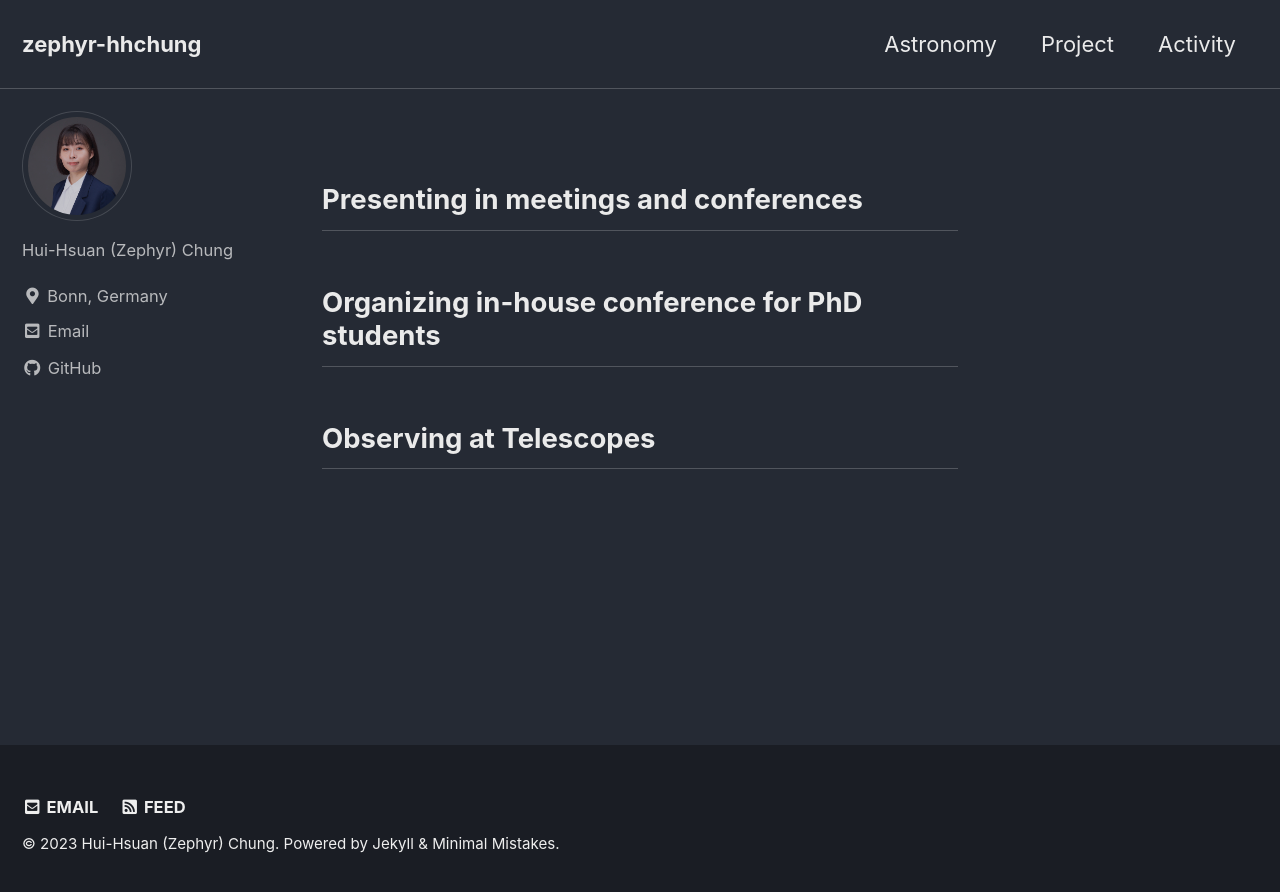
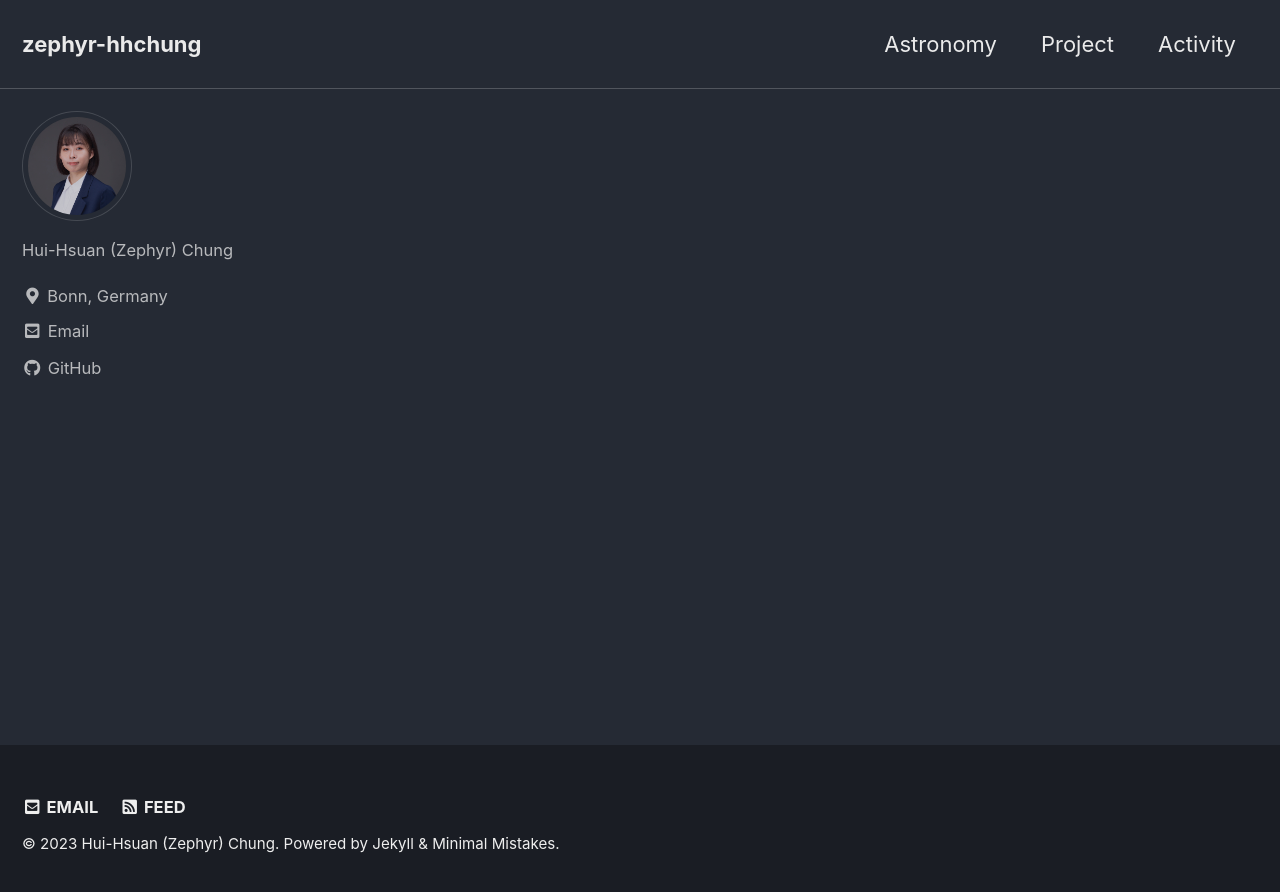
Before and after one commit to zephyr-hhchung/zephyr-hhchung.github.io, a Jekyll site: the page built from _pages/activities.md, in a window 1280 px wide. Shown: the top 892 px of the page. Built offline with Jekyll 4.4.1, drawn with Linux system fonts in a browser that asks for light colours; cached includes are drawn as plain includes.

Commit message:
update contents

```diff
--- a/_pages/activities.md
+++ b/_pages/activities.md
@@ -1,20 +1,10 @@
 ---
 title: ''
+layout: collection
+layout: single
 permalink: /activities/
-layout: single
+# collection: activities
+# entries_layout: grid
 author_profile: true
+
 ---
-
-
-## Presenting in meetings and conferences
-<!-- ![styled-image](/assets/images/jive_jump.jpg){: .align-right style="width: 35%;"} -->
-
-
-
-## Organizing in-house conference for PhD students
-<!-- ![styled-image](/assets/images/jive_jump.jpg){: .align-right style="width: 35%;"} -->
-
-
-
-## Observing at Telescopes
-<!-- ![styled-image](/assets/images/jive_jump.jpg){: .align-right style="width: 35%;"} -->
```
Also changed, not shown: _astro/1_sgra.md (+1 -1 lines), _astro/2_ULX.md (+1 -2 lines), _pages/projects.md (+3 -1 lines).
